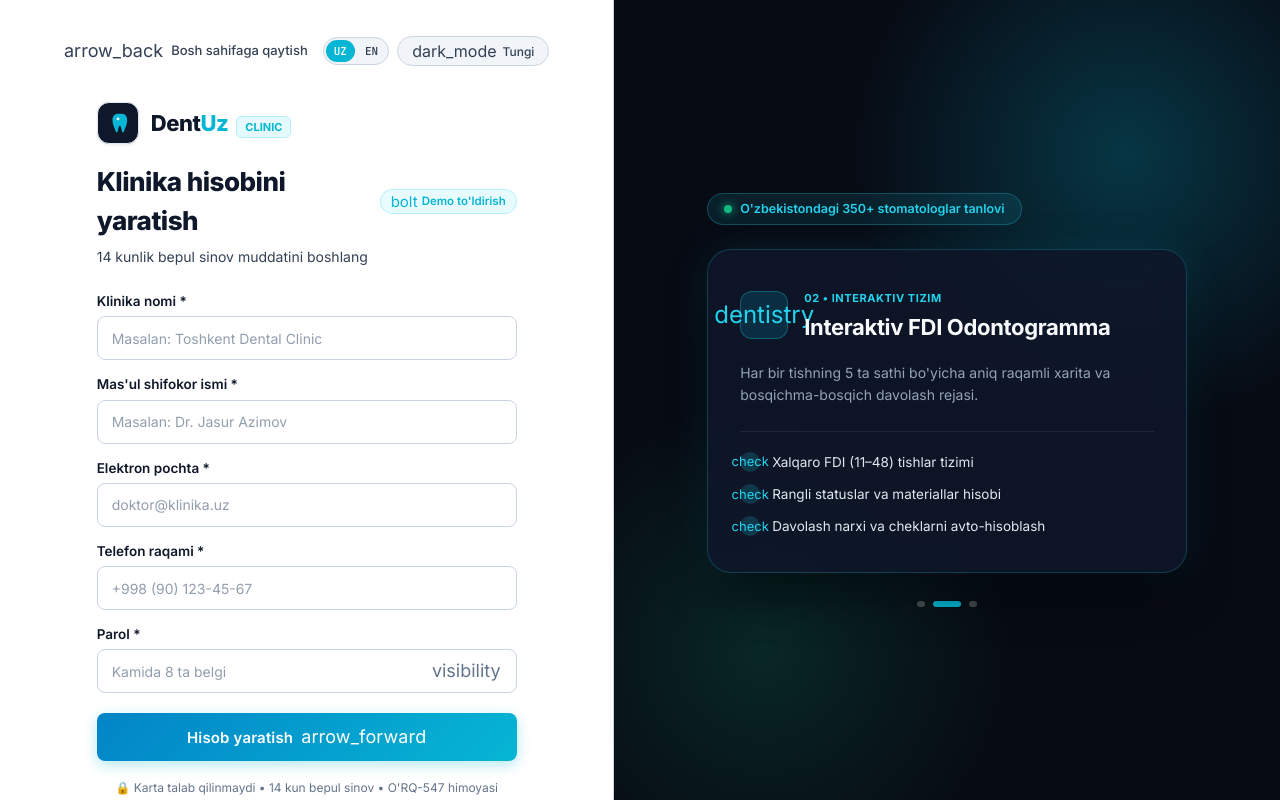
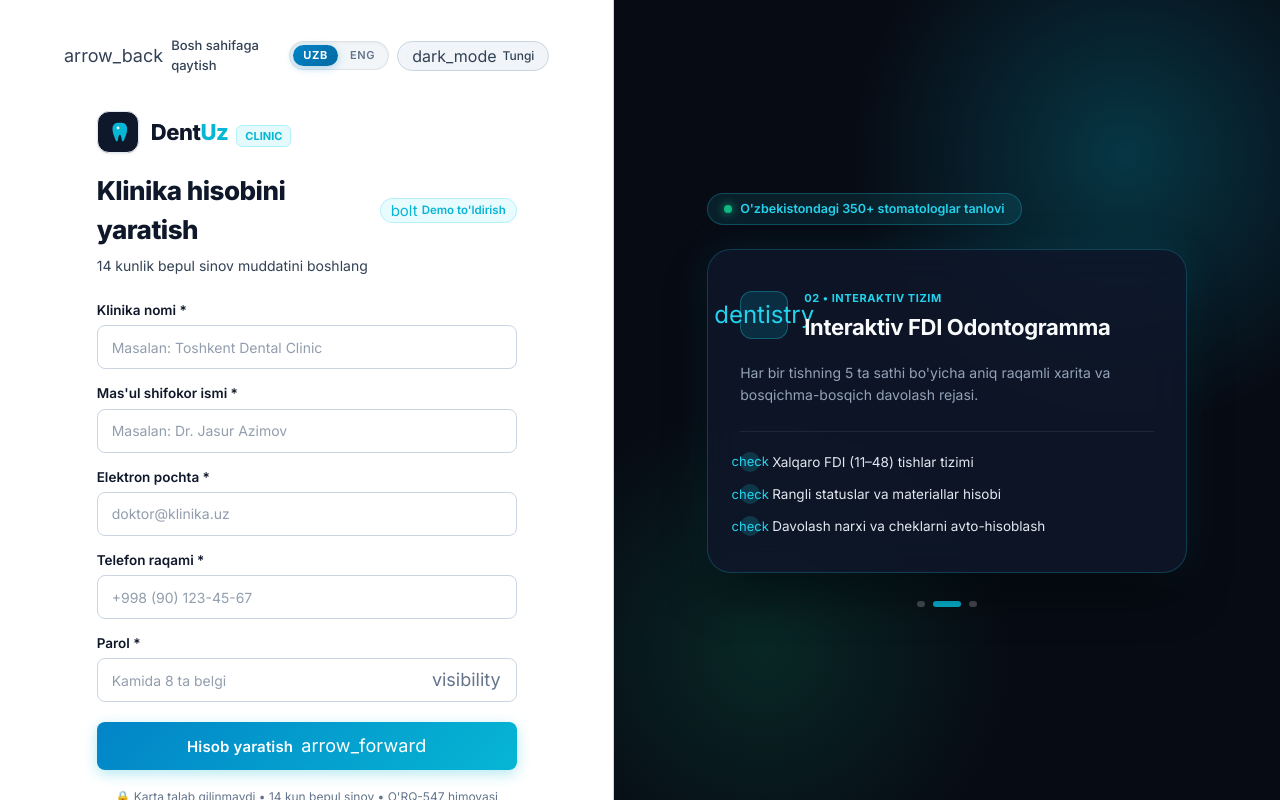
Before and after one commit to Shaxriyor1227/DentUz, a React (Vite) app in the folder frontend/: page /signup in a window 1280 px wide. Built offline with nearby package versions, Linux system fonts and the light colour scheme.

Commit message:
style: upgrade language switcher to premium segmented UZB/ENG control

```diff
--- a/frontend/src/components/TopBar/TopBar.jsx
+++ b/frontend/src/components/TopBar/TopBar.jsx
@@ -90,11 +90,10 @@
   const { collapsed, toggleSidebar } = useSidebar();
   const navigate = useNavigate();
 
-  const toggleLanguage = () => {
-    const nextLang = i18n.language === 'uz' ? 'en' : 'uz';
-    i18n.changeLanguage(nextLang);
+  const changeLanguage = (lang) => {
+    i18n.changeLanguage(lang);
     try {
-      localStorage.setItem('dentuz_lang', nextLang);
+      localStorage.setItem('dentuz_lang', lang);
     } catch (e) {}
   };
 
@@ -251,19 +250,25 @@
         </div>
 
         <div className={styles.rightSection}>
-          {/* Language Switcher (UZ / EN) */}
-          <button
-            className={styles.langToggleBtn}
-            onClick={toggleLanguage}
-            title={i18n.language === 'uz' ? "Switch to English" : "O'zbek tiliga o'tish"}
-            type="button"
-            aria-label="Toggle language"
-          >
-            <span className="material-symbols-outlined">translate</span>
-            <span className={styles.langLabelText}>
-              {i18n.language?.startsWith('en') ? 'EN' : 'UZ'}
-            </span>
-          </button>
+          {/* Premium Pro Segmented Language Switcher */}
+          <div className={styles.langSegment} role="group" aria-label="Language selector">
+            <button
+              type="button"
+              className={`${styles.langOption} ${!i18n.language?.startsWith('en') ? styles.langOptionActive : ''}`}
+              onClick={() => changeLanguage('uz')}
+              title="O'zbekcha"
+            >
+              UZB
+            </button>
+            <button
+              type="button"
+              className={`${styles.langOption} ${i18n.language?.startsWith('en') ? styles.langOptionActive : ''}`}
+              onClick={() => changeLanguage('en')}
+              title="English"
+            >
+              ENG
+            </button>
+          </div>
 
           {/* Theme Toggle */}
           <button
--- a/frontend/src/components/TopBar/TopBar.module.css
+++ b/frontend/src/components/TopBar/TopBar.module.css
@@ -207,36 +207,73 @@
   }
 }
 
-.langToggleBtn {
-  display: flex;
+/* ── Premium Pro Segmented Language Switcher ── */
+.langSegment {
+  display: inline-flex;
   align-items: center;
-  gap: 6px;
-  padding: 6px 10px;
+  background: rgba(15, 23, 42, 0.65);
+  border: 1px solid rgba(255, 255, 255, 0.12);
   border-radius: var(--radius-full);
-  background-color: var(--color-surface-container-low);
-  border: 1px solid var(--color-border);
-  color: var(--color-text-primary);
-  font-size: 12px;
-  font-weight: 600;
-  cursor: pointer;
+  padding: 3px;
+  gap: 2px;
+  backdrop-filter: blur(12px);
+  -webkit-backdrop-filter: blur(12px);
+  box-shadow: 0 2px 8px rgba(0, 0, 0, 0.15) inset;
   transition: all var(--transition-fast);
 }
 
-.langToggleBtn:hover {
-  background-color: var(--color-surface-container);
-  border-color: var(--color-cyan);
-  color: var(--color-cyan-hover);
+[data-theme='light'] .langSegment {
+  background: rgba(241, 245, 249, 0.9);
+  border-color: rgba(0, 0, 0, 0.08);
+  box-shadow: 0 1px 3px rgba(0, 0, 0, 0.06) inset;
 }
 
-.langToggleBtn .material-symbols-outlined {
-  font-size: 17px;
-  color: var(--color-cyan-hover);
+.langSegment:hover {
+  border-color: rgba(45, 212, 191, 0.45);
 }
 
-.langLabelText {
-  display: inline-block;
-  letter-spacing: 0.04em;
+.langOption {
+  display: inline-flex;
+  align-items: center;
+  justify-content: center;
+  padding: 4px 10px;
+  border-radius: var(--radius-full);
+  border: none;
+  background: transparent;
+  color: #94A3B8;
   font-family: var(--font-body);
+  font-size: 11px;
+  font-weight: 600;
+  letter-spacing: 0.06em;
+  cursor: pointer;
+  transition: all 0.22s cubic-bezier(0.16, 1, 0.3, 1);
+  user-select: none;
+  line-height: 1.2;
+}
+
+[data-theme='light'] .langOption {
+  color: #64748B;
+}
+
+.langOption:hover {
+  color: #F8FAFC;
+}
+
+[data-theme='light'] .langOption:hover {
+  color: #0F172A;
+}
+
+.langOptionActive {
+  background: linear-gradient(135deg, #2DD4BF 0%, #06B6D4 100%);
+  color: #042F2E !important;
+  font-weight: 700;
+  box-shadow: 0 2px 10px rgba(6, 182, 212, 0.35);
+}
+
+[data-theme='light'] .langOptionActive {
+  background: linear-gradient(135deg, #0284C7 0%, #0369A1 100%);
+  color: #FFFFFF !important;
+  box-shadow: 0 2px 8px rgba(2, 132, 199, 0.3);
 }
 
 .notifWrapper {
--- a/frontend/src/layouts/AuthLayout/AuthLayout.jsx
+++ b/frontend/src/layouts/AuthLayout/AuthLayout.jsx
@@ -43,22 +43,22 @@
           </Link>
 
           <div className={styles.topRightActions}>
-            <div className={styles.langSwitcher}>
+            <div className={styles.langSegment} role="group" aria-label="Language selector">
               <button
                 type="button"
-                className={`${styles.langBtn} ${i18n.language === 'uz' ? styles.langBtnActive : ''}`}
+                className={`${styles.langOption} ${!i18n.language?.startsWith('en') ? styles.langOptionActive : ''}`}
                 onClick={() => changeLanguage('uz')}
                 title="O'zbekcha"
               >
-                UZ
+                UZB
               </button>
               <button
                 type="button"
-                className={`${styles.langBtn} ${i18n.language === 'en' ? styles.langBtnActive : ''}`}
+                className={`${styles.langOption} ${i18n.language?.startsWith('en') ? styles.langOptionActive : ''}`}
                 onClick={() => changeLanguage('en')}
                 title="English"
               >
-                EN
+                ENG
               </button>
             </div>
 
--- a/frontend/src/layouts/AuthLayout/AuthLayout.module.css
+++ b/frontend/src/layouts/AuthLayout/AuthLayout.module.css
@@ -110,32 +110,73 @@
   gap: 8px;
 }
 
-.langSwitcher {
-  display: flex;
+/* ── Premium Pro Segmented Language Switcher ── */
+.langSegment {
+  display: inline-flex;
   align-items: center;
-  background: var(--color-surface-container-low);
-  border: 1px solid var(--color-border);
+  background: rgba(15, 23, 42, 0.65);
+  border: 1px solid rgba(255, 255, 255, 0.12);
   border-radius: var(--radius-full);
-  padding: 2px;
+  padding: 3px;
   gap: 2px;
-}
-
-.langBtn {
-  background: transparent;
-  border: none;
-  font-family: var(--font-mono);
-  font-size: 11px;
-  font-weight: 700;
-  padding: 4px 8px;
-  border-radius: var(--radius-full);
-  color: var(--color-text-secondary);
-  cursor: pointer;
+  backdrop-filter: blur(12px);
+  -webkit-backdrop-filter: blur(12px);
+  box-shadow: 0 2px 8px rgba(0, 0, 0, 0.15) inset;
   transition: all var(--transition-fast);
 }
 
-.langBtnActive {
-  background: var(--color-cyan);
-  color: #FFFFFF;
+[data-theme='light'] .langSegment {
+  background: rgba(241, 245, 249, 0.9);
+  border-color: rgba(0, 0, 0, 0.08);
+  box-shadow: 0 1px 3px rgba(0, 0, 0, 0.06) inset;
+}
+
+.langSegment:hover {
+  border-color: rgba(45, 212, 191, 0.45);
+}
+
+.langOption {
+  display: inline-flex;
+  align-items: center;
+  justify-content: center;
+  padding: 4px 10px;
+  border-radius: var(--radius-full);
+  border: none;
+  background: transparent;
+  color: #94A3B8;
+  font-family: var(--font-body);
+  font-size: 11px;
+  font-weight: 600;
+  letter-spacing: 0.06em;
+  cursor: pointer;
+  transition: all 0.22s cubic-bezier(0.16, 1, 0.3, 1);
+  user-select: none;
+  line-height: 1.2;
+}
+
+[data-theme='light'] .langOption {
+  color: #64748B;
+}
+
+.langOption:hover {
+  color: #F8FAFC;
+}
+
+[data-theme='light'] .langOption:hover {
+  color: #0F172A;
+}
+
+.langOptionActive {
+  background: linear-gradient(135deg, #2DD4BF 0%, #06B6D4 100%);
+  color: #042F2E !important;
+  font-weight: 700;
+  box-shadow: 0 2px 10px rgba(6, 182, 212, 0.35);
+}
+
+[data-theme='light'] .langOptionActive {
+  background: linear-gradient(135deg, #0284C7 0%, #0369A1 100%);
+  color: #FFFFFF !important;
+  box-shadow: 0 2px 8px rgba(2, 132, 199, 0.3);
 }
 
 .centerForm {
--- a/frontend/src/layouts/PublicLayout/PublicLayout.jsx
+++ b/frontend/src/layouts/PublicLayout/PublicLayout.jsx
@@ -30,11 +30,10 @@
   const { t, i18n } = useTranslation();
   const { theme, toggleTheme } = useTheme();
 
-  const toggleLanguage = () => {
-    const nextLang = i18n.language === 'uz' ? 'en' : 'uz';
-    i18n.changeLanguage(nextLang);
+  const changeLanguage = (lang) => {
+    i18n.changeLanguage(lang);
     try {
-      localStorage.setItem('dentuz_lang', nextLang);
+      localStorage.setItem('dentuz_lang', lang);
     } catch (e) {}
   };
 
@@ -111,19 +110,25 @@
           </nav>
 
           <div className={styles.headerActions}>
-            {/* Language Switcher */}
-            <button
-              className={styles.langToggleBtn}
-              onClick={toggleLanguage}
-              title={i18n.language === 'uz' ? "Switch to English" : "O'zbek tiliga o'tish"}
-              type="button"
-              aria-label="Toggle language"
-            >
-              <span className="material-symbols-outlined" style={{ fontSize: '18px', color: 'var(--color-cyan-hover)' }}>translate</span>
-              <span className={styles.langLabelText}>
-                {i18n.language?.startsWith('en') ? 'EN' : 'UZ'}
-              </span>
-            </button>
+            {/* Premium Pro Segmented Language Switcher */}
+            <div className={styles.langSegment} role="group" aria-label="Language selector">
+              <button
+                type="button"
+                className={`${styles.langOption} ${!i18n.language?.startsWith('en') ? styles.langOptionActive : ''}`}
+                onClick={() => changeLanguage('uz')}
+                title="O'zbekcha"
+              >
+                UZB
+              </button>
+              <button
+                type="button"
+                className={`${styles.langOption} ${i18n.language?.startsWith('en') ? styles.langOptionActive : ''}`}
+                onClick={() => changeLanguage('en')}
+                title="English"
+              >
+                ENG
+              </button>
+            </div>
 
             {/* Theme Toggle */}
             <button
--- a/frontend/src/layouts/PublicLayout/PublicLayout.module.css
+++ b/frontend/src/layouts/PublicLayout/PublicLayout.module.css
@@ -126,31 +126,73 @@
   }
 }
 
-.langToggleBtn {
-  display: flex;
+/* ── Premium Pro Segmented Language Switcher ── */
+.langSegment {
+  display: inline-flex;
   align-items: center;
-  gap: 6px;
-  padding: 6px 12px;
+  background: rgba(15, 23, 42, 0.65);
+  border: 1px solid rgba(255, 255, 255, 0.12);
   border-radius: var(--radius-full);
-  background-color: var(--color-surface-container-low);
-  border: 1px solid var(--color-border);
-  color: var(--color-text-primary);
-  font-size: 12px;
-  font-weight: 600;
-  cursor: pointer;
+  padding: 3px;
+  gap: 2px;
+  backdrop-filter: blur(12px);
+  -webkit-backdrop-filter: blur(12px);
+  box-shadow: 0 2px 8px rgba(0, 0, 0, 0.15) inset;
   transition: all var(--transition-fast);
 }
 
-.langToggleBtn:hover {
-  background-color: var(--color-surface-container);
-  border-color: var(--color-cyan);
-  color: var(--color-cyan-hover);
+[data-theme='light'] .langSegment {
+  background: rgba(241, 245, 249, 0.9);
+  border-color: rgba(0, 0, 0, 0.08);
+  box-shadow: 0 1px 3px rgba(0, 0, 0, 0.06) inset;
 }
 
-.langLabelText {
-  display: inline-block;
-  letter-spacing: 0.04em;
+.langSegment:hover {
+  border-color: rgba(45, 212, 191, 0.45);
+}
+
+.langOption {
+  display: inline-flex;
+  align-items: center;
+  justify-content: center;
+  padding: 4px 11px;
+  border-radius: var(--radius-full);
+  border: none;
+  background: transparent;
+  color: #94A3B8;
   font-family: var(--font-body);
+  font-size: 11px;
+  font-weight: 600;
+  letter-spacing: 0.06em;
+  cursor: pointer;
+  transition: all 0.22s cubic-bezier(0.16, 1, 0.3, 1);
+  user-select: none;
+  line-height: 1.2;
+}
+
+[data-theme='light'] .langOption {
+  color: #64748B;
+}
+
+.langOption:hover {
+  color: #F8FAFC;
+}
+
+[data-theme='light'] .langOption:hover {
+  color: #0F172A;
+}
+
+.langOptionActive {
+  background: linear-gradient(135deg, #2DD4BF 0%, #06B6D4 100%);
+  color: #042F2E !important;
+  font-weight: 700;
+  box-shadow: 0 2px 10px rgba(6, 182, 212, 0.35);
+}
+
+[data-theme='light'] .langOptionActive {
+  background: linear-gradient(135deg, #0284C7 0%, #0369A1 100%);
+  color: #FFFFFF !important;
+  box-shadow: 0 2px 8px rgba(2, 132, 199, 0.3);
 }
 
 .loginLink {
```
